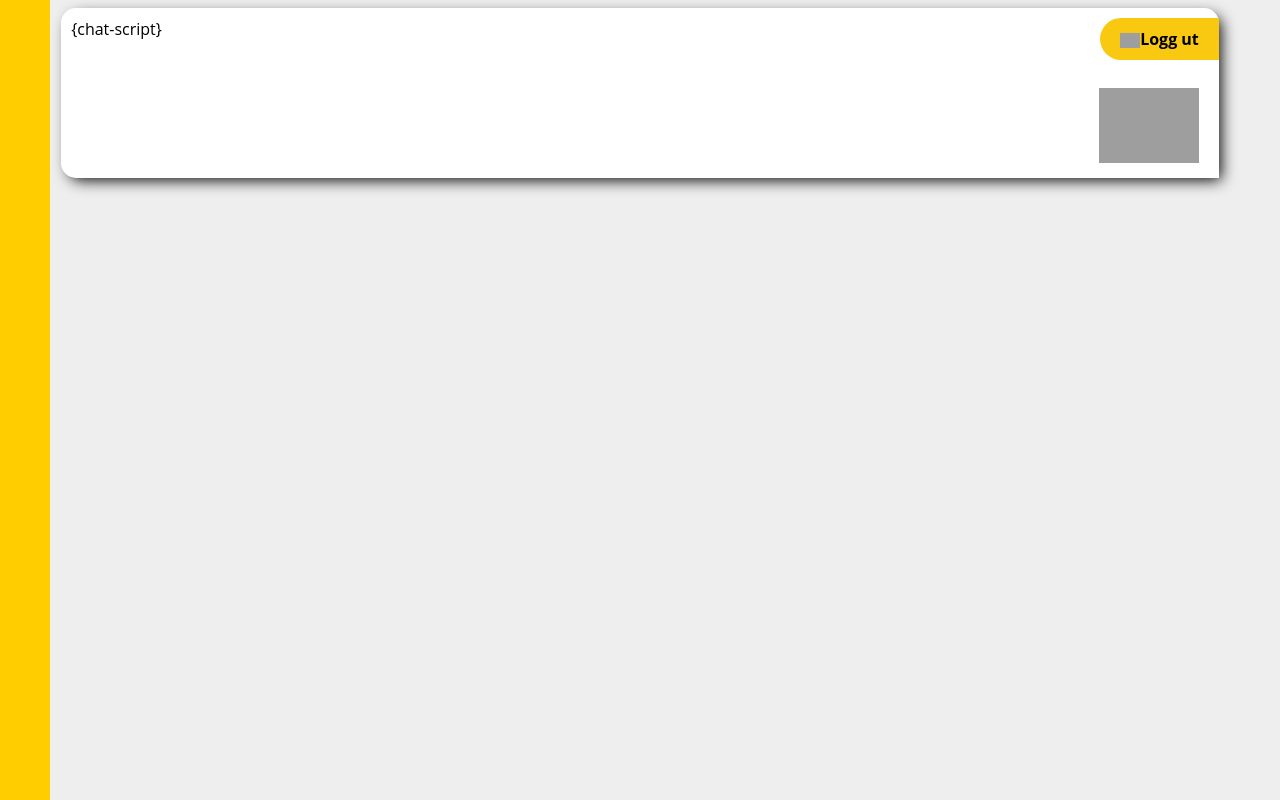
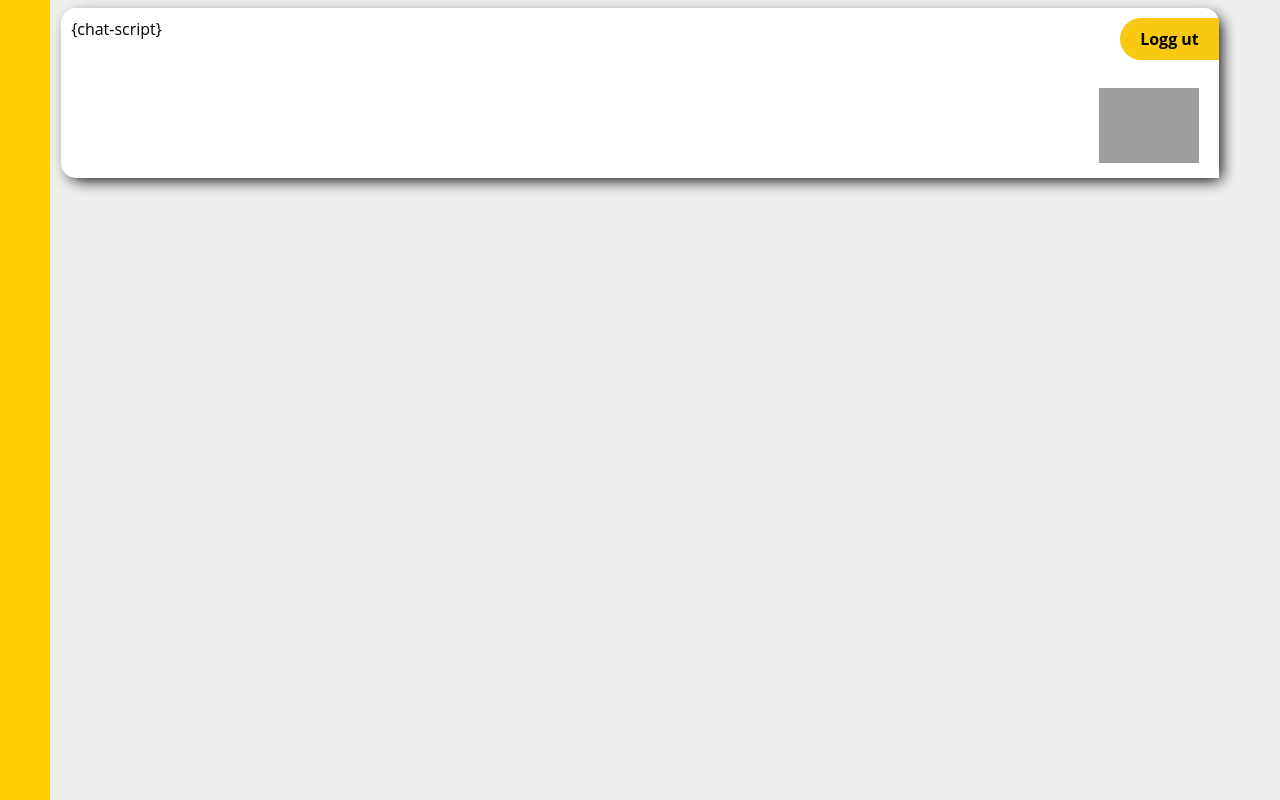
Before and after one commit to Bavy89/ICE-Chat-design-KS-Nydalen, a plain HTML site: page index.html in a window 1280 px wide. Drawn offline with Linux system fonts and the light colour scheme; grey boxes are pictures that could not be loaded.

Commit message:
Update index.html

```diff
--- a/index.html
+++ b/index.html
@@ -17,7 +17,7 @@
     </div>
     <div class="chat-side">
       <div class="button-holder">
-        <a href="#"><img style="vertical-align:middle" src="https://cdn4.iconfinder.com/data/icons/multimedia-75/512/multimedia-40-128.png" width="20">Logg ut</a>
+        <a href="#">Logg ut</a>
       </div>
       <div class="logo-holder">
         <img src="https://www.ice.no/Content/Images/ice-logo.svg" >
```
